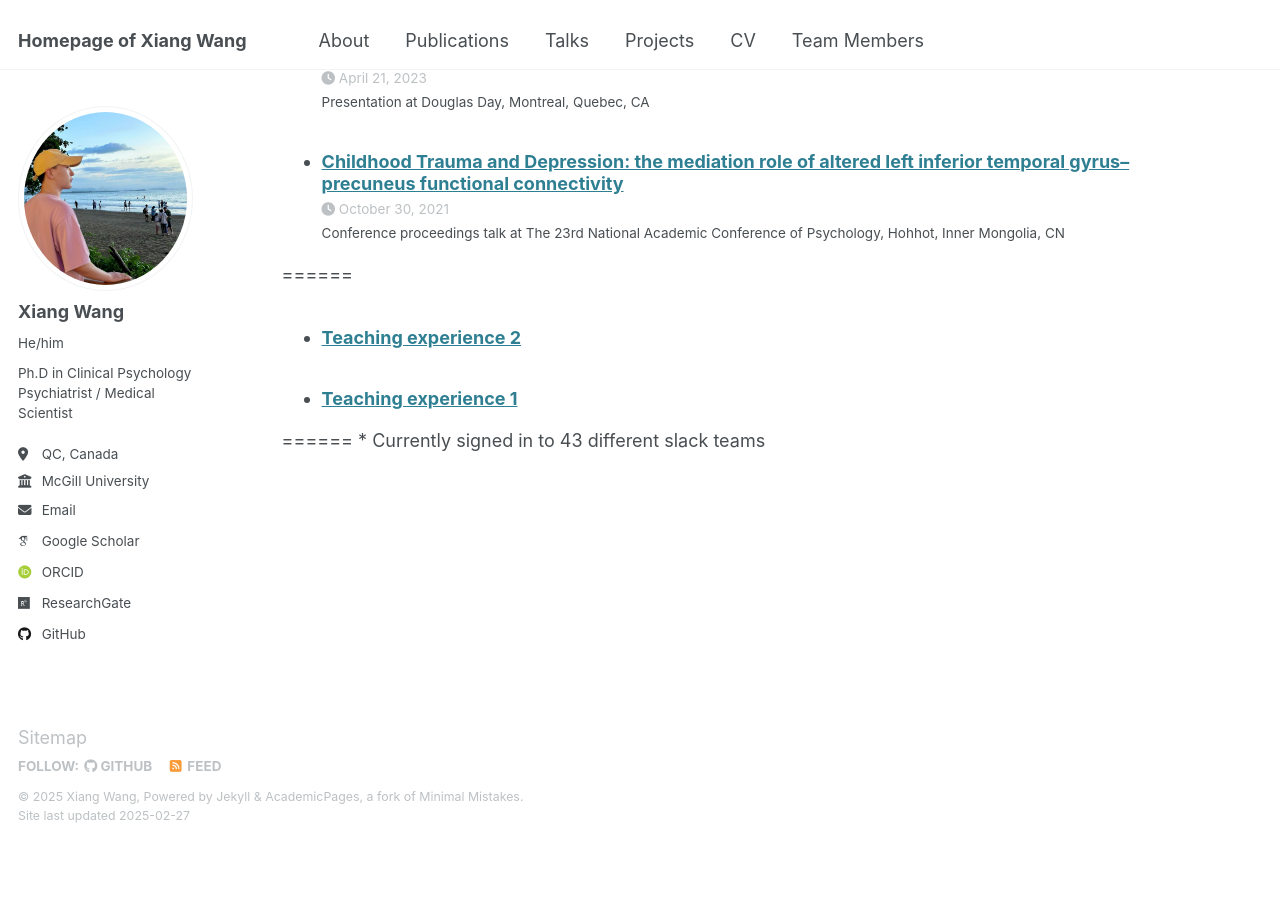
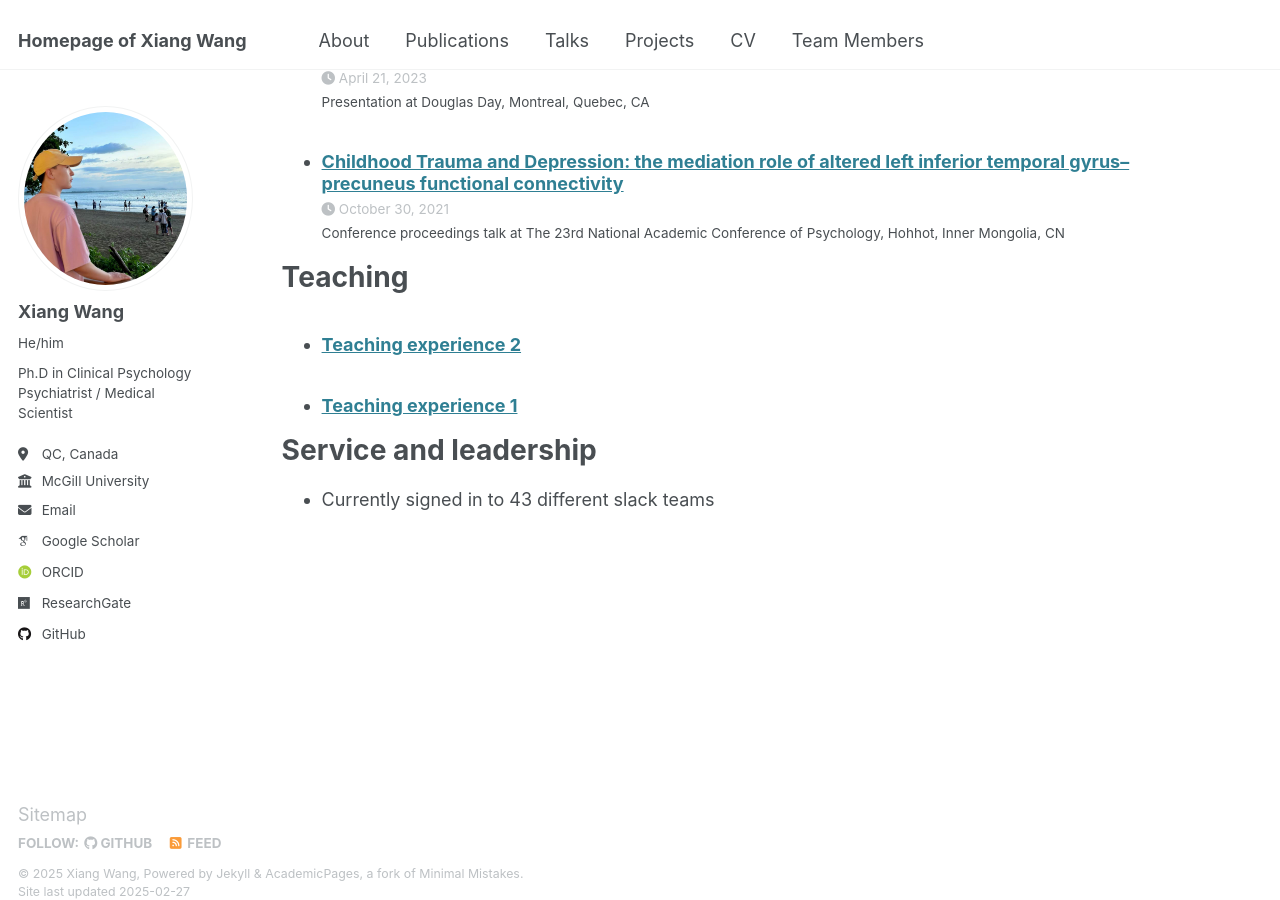
Before and after one commit to Xiang-Wangs/xiang-wangs.github.io, a Jekyll site: the page built from _pages/cv.md, in a window 1280 px wide and 900 px high, scrolled down 2303 px. Built offline with Jekyll 4.4.1, drawn with Linux system fonts in a browser that asks for light colours; some web fonts are replaced; before the commit the page ends 3147 px from its top, so only the background shows below that.

Commit message:
Update cv.md

```diff
--- a/_pages/cv.md
+++ b/_pages/cv.md
@@ -35,24 +35,20 @@ redirect_from:
 | Neuropsychiatric Disease and Treatment   | Journal of Integrative Neuroscience          | Sleep and Breathing                        |
 | Frontiers in Psychology                  | Frontiers in Psychiatry                      | Frontiers in Endocrinology                 |
 
-Publications
-======
+# Publications
   <ul>{% for post in site.publications reversed %}
     {% include archive-single-cv.html %}
   {% endfor %}</ul>
 
-Talks
-======
+# Talks
   <ul>{% for post in site.talks reversed %}
     {% include archive-single-talk-cv.html  %}
   {% endfor %}</ul>
 
-<Teaching>
-======
+# Teaching
   <ul>{% for post in site.teaching reversed %}
     {% include archive-single-cv.html %}
   {% endfor %}</ul>
 
-<Service and leadership>
-======
+# Service and leadership
 * Currently signed in to 43 different slack teams
```
